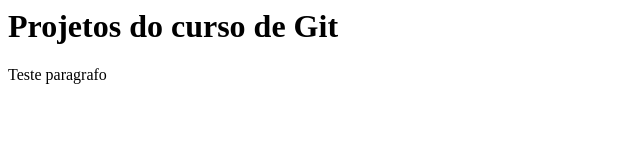
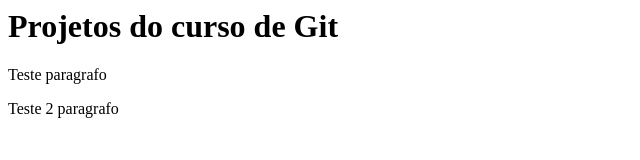
Before and after one commit to ZDC8/Curso-git, a plain HTML site: page index.html in a window 1280 px wide. Shown: the whole page, without its empty margins (0-640 px from the left). Drawn offline with Linux system fonts and the light colour scheme.

Commit message:
Teste para inserir teste 2

```diff
--- a/index.html
+++ b/index.html
@@ -6,6 +6,7 @@
 <h1>Projetos do curso de Git</h1>
 <div>
 <p>Teste paragrafo</p>
+<p>Teste 2 paragrafo</p>
 </div>
 </body>
 </html>
```
